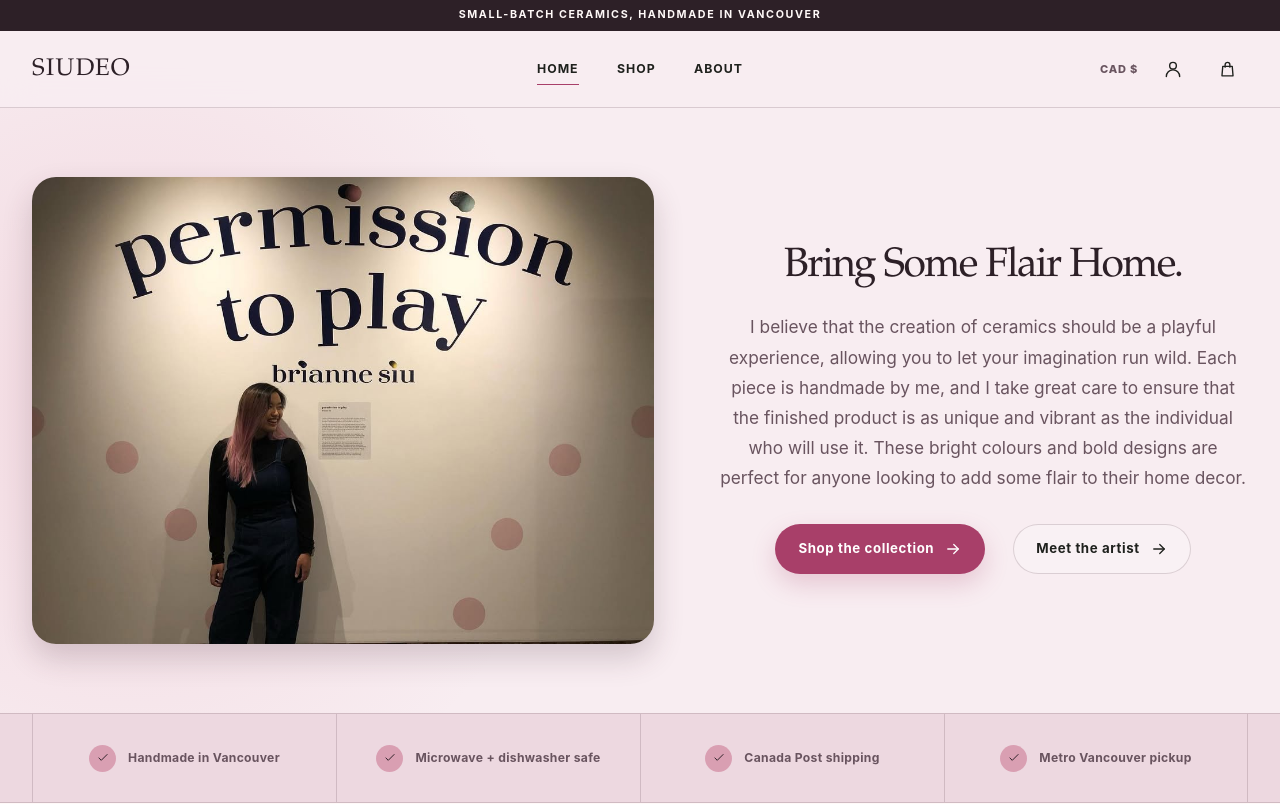
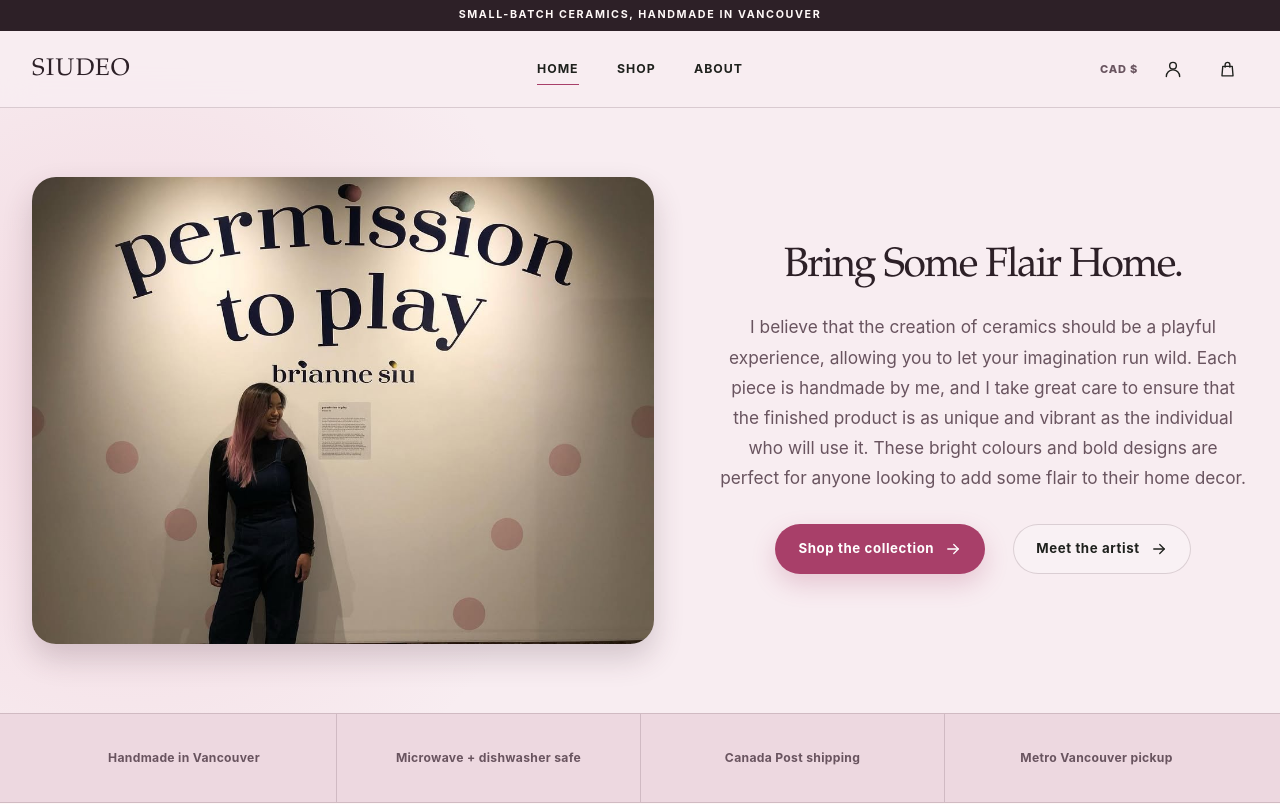
Before and after one commit to BrianDCF99/siudeo_prototype, a React (Vite) app: page / in a window 1280 px wide. Shown: the top 804 px of the page. Built offline with nearby package versions, Linux system fonts and the light colour scheme.

Commit message:
Simplify storefront trust strip

```diff
--- a/src/pages/HomePage.tsx
+++ b/src/pages/HomePage.tsx
@@ -55,9 +55,6 @@ export function HomePage() {
           <div className="page-shell trust-strip__inner">
             {studioFacts.map((fact) => (
               <div className="trust-strip__fact" key={fact}>
-                <span className="trust-strip__icon" aria-hidden="true">
-                  <Icon name="check" size={14} />
-                </span>
                 <span>{fact}</span>
               </div>
             ))}
--- a/src/styles/home.css
+++ b/src/styles/home.css
@@ -304,7 +304,6 @@
   justify-content: center;
   gap: 12px;
   padding: 18px;
-  border-left: 1px solid var(--line);
   color: var(--ink-soft);
   font-size: 0.76rem;
   font-weight: 750;
@@ -312,19 +311,8 @@
   text-align: center;
 }
 
-.trust-strip__fact:last-child {
-  border-right: 1px solid var(--line);
-}
-
-.trust-strip__icon {
-  display: inline-grid;
-  flex: 0 0 auto;
-  width: 27px;
-  height: 27px;
-  place-items: center;
-  border-radius: 50%;
-  background: var(--trust-accent);
-  color: var(--ink);
+.trust-strip__fact + .trust-strip__fact {
+  border-left: 1px solid var(--line);
 }
 
 .collections-section {
@@ -850,12 +838,12 @@
   }
 
   .trust-strip__fact:nth-child(3) {
+    border-left: 0;
     border-top: 1px solid var(--line);
   }
 
   .trust-strip__fact:nth-child(4) {
     border-top: 1px solid var(--line);
-    border-right: 1px solid var(--line);
   }
 
   .product-card {
```
